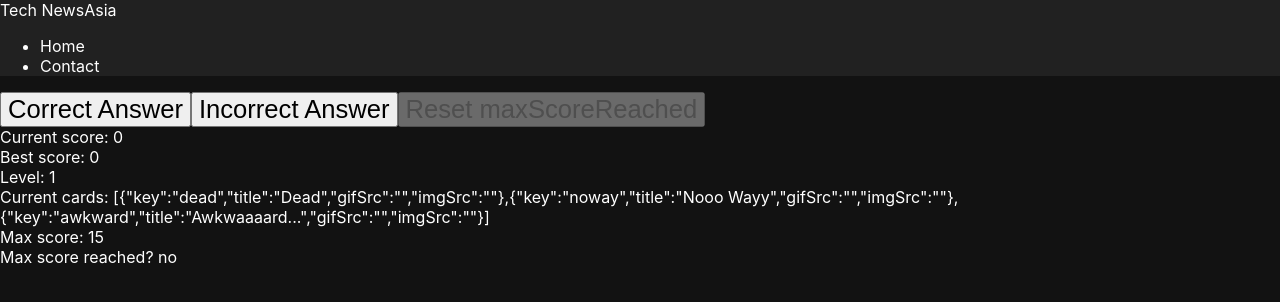
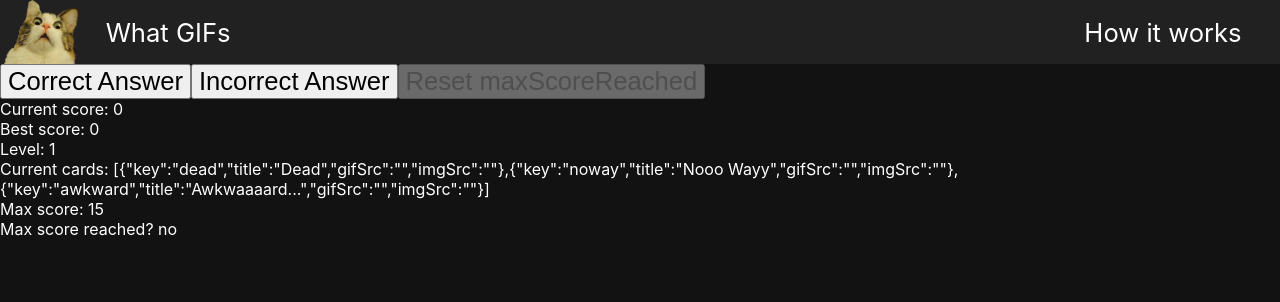
Before and after one commit to mihailthebuilder/what-gifs, a React (Create React App) app: page / in a window 1280 px wide. Shown: the top 302 px of the page. Built offline with nearby package versions, Linux system fonts and the light colour scheme.

Commit message:
added content to navbar, having problems

```diff
--- a/src/common/resources.scss
+++ b/src/common/resources.scss
@@ -9,6 +9,8 @@ $frostbite: hsla(319, 65%, 55%, 1);
 $carolina-blue: hsla(201, 45%, 54%, 1);
 $orange-yellow: hsla(45, 85%, 66%, 1);
 
+$site-horizontal-padding: 3vw;
+
 $border-radius: 0.5rem;
 $border-radius-responsive: 1vw;
 
--- a/src/components/NavBar/NavBar.scss
+++ b/src/components/NavBar/NavBar.scss
@@ -2,4 +2,42 @@
 
 nav {
   background: $eerie-black;
+  display: grid;
+  grid-template-columns: 1fr 1fr;
+
+  div {
+    display: flex;
+    flex-direction: row;
+    align-items: center;
+  }
 }
+
+.left-nav-wrapper {
+  justify-self: start;
+  cursor: default;
+
+  img {
+    height: 5vw;
+  }
+
+  span {
+    margin-left: 2vw;
+  }
+}
+
+.right-nav-wrapper {
+  justify-self: end;
+  padding: 0 $site-horizontal-padding;
+  cursor: pointer;
+}
+
+.right-nav-wrapper:hover {
+  background: $carolina-blue;
+  transition: $transition-time;
+}
+
+@media (max-width: $tablet-screen) {
+  .left-nav-wrapper img {
+    height: 10vw;
+  }
+} ;
--- a/src/components/NavBar/index.jsx
+++ b/src/components/NavBar/index.jsx
@@ -1,19 +1,16 @@
 import React from "react";
 import "./NavBar.scss";
+import Cat from "./cat.png";
 
 const NavBar = ({ score }) => {
   return (
-    <header className="font-size-regular">
+    <header className="regular-font-size">
       <nav>
-        <div id="nav-logo-wrapper">
-          <span>Tech News</span>
-          <span id="nav-logo-red">Asia</span>
+        <div className="left-nav-wrapper">
+          <img src={Cat} alt="Cat" />
+          <span>What GIFs</span>
         </div>
-        <ul id="right-nav-wrapper">
-          <li>Home</li>
-          <li>Contact</li>
-        </ul>
-        <div id="dropdown-button-wrapper"></div>
+        <div className="right-nav-wrapper">How it works</div>
       </nav>
     </header>
   );
```
Also changed, not shown: src/components/NavBar/cat.png (added).
